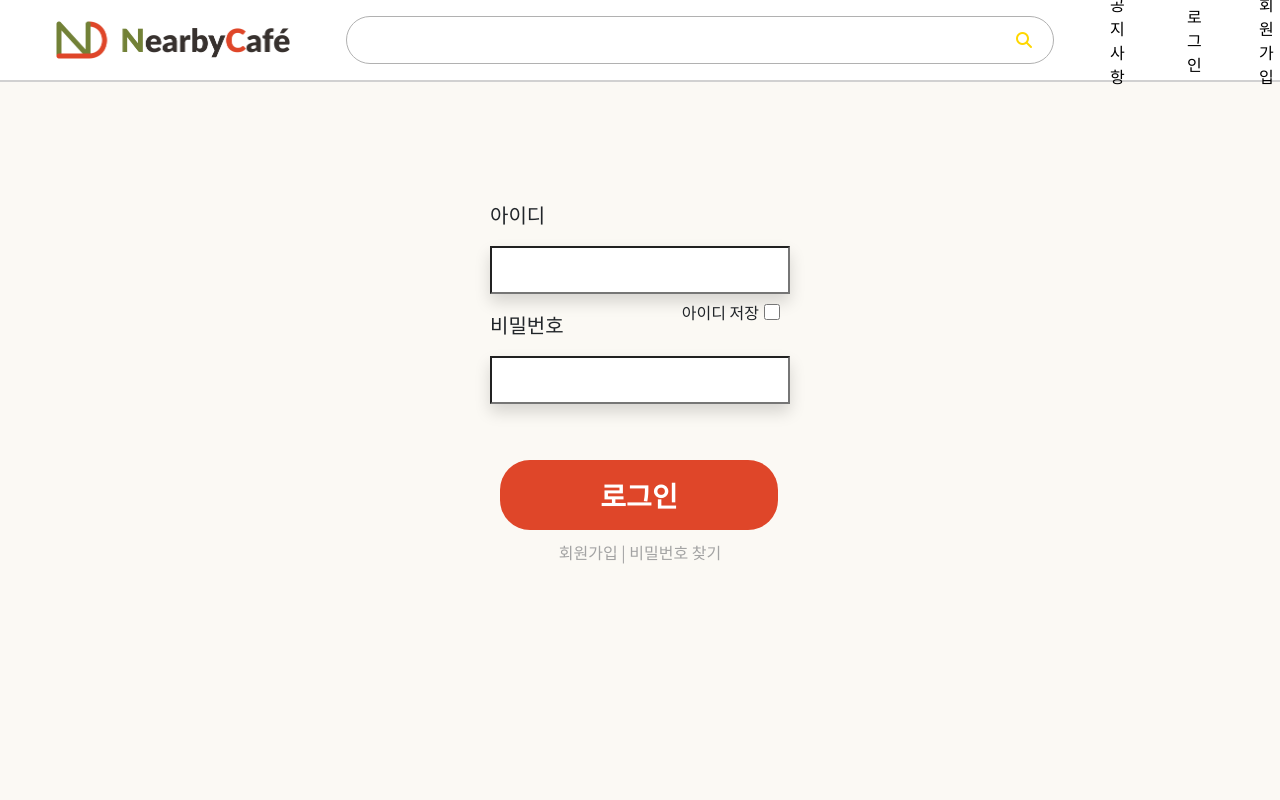
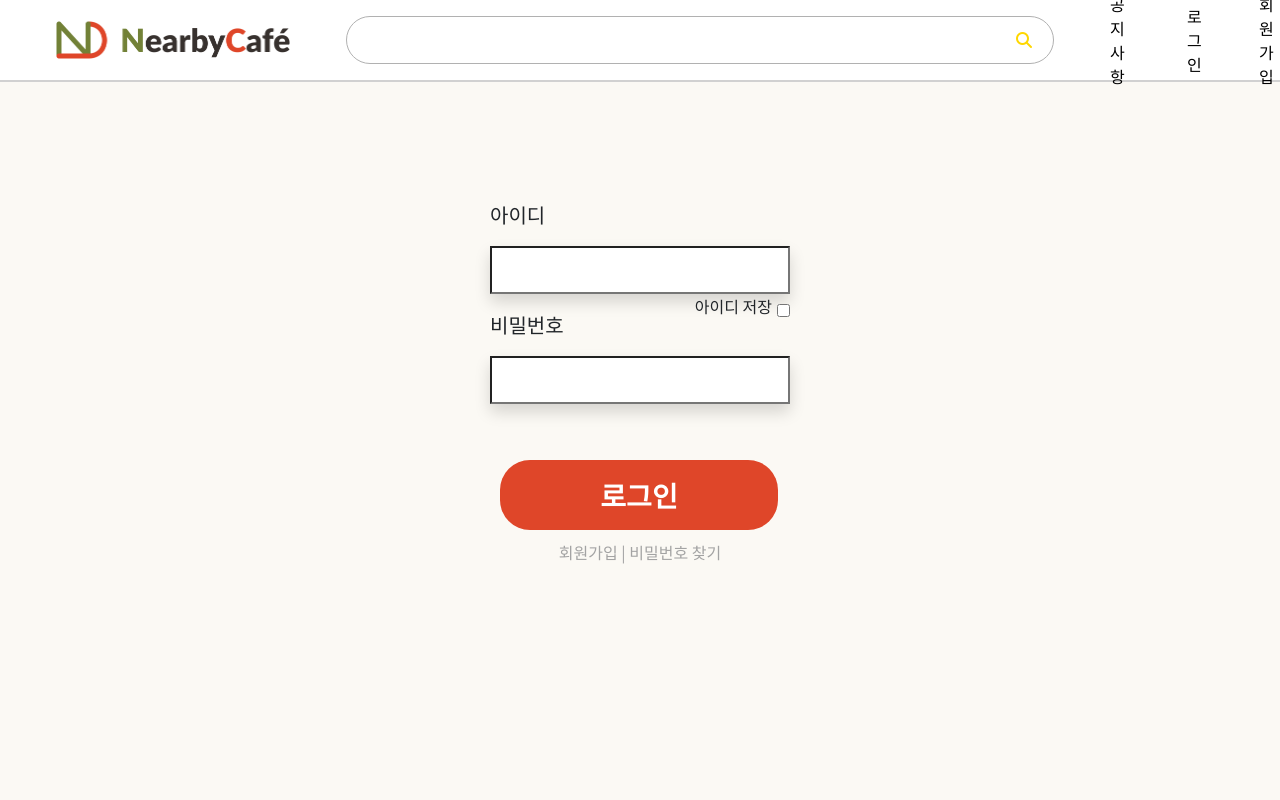
Before and after one commit to se0jinYoon/NearByCafe, a Django app: page /login/ in a window 1280 px wide. Run offline with Django 4.2, Linux system fonts and the light colour scheme; some libraries are stand-ins or nearby versions.

Commit message:
[fix] login checkbox class명 수정

```diff
--- a/static/css/login.css
+++ b/static/css/login.css
@@ -51,11 +51,11 @@
     justify-content: end;
 }
 
-.login_id_box .checkbox {
+.login_id_box .login_checkbox {
     accent-color: #DF4629;
 }
 
-.checkbox {
+.login_checkbox {
     margin-top: 10px;
     margin-left: 5px;
 }
--- a/static/css/mainpage.css
+++ b/static/css/mainpage.css
@@ -244,10 +244,11 @@ h3 {
     display: block;
 }
 footer {
-    width: 1440px;
+    width: 100%;
     height: 180px;
     padding-left: 160px;
     padding-right: 160px;
+    margin: 50px 0 50px 0;
 }
 .footer {
     color: #858585;
--- a/static/css/nav.css
+++ b/static/css/nav.css
@@ -82,7 +82,7 @@ nav {
     margin-left: 3.5rem;
 }
 
-.nav_notice {
+.nav_notice_s {
     width: 59px;
 }
 .nav_login {
--- a/templates/login.html
+++ b/templates/login.html
@@ -11,7 +11,7 @@
                 <br />
                 <span class="d-flex align-items-center">
                     아이디 저장
-                    <input class="checkbox" type="checkbox" name="isidstorage" {% if isidstorage %}checked{% endif %} />
+                    <input class="login_checkbox" type="checkbox" name="isidstorage" {% if isidstorage %}checked{% endif %} />
                 </span>
             </div>
             <div class="login_pw_box">
--- a/templates/nav.html
+++ b/templates/nav.html
@@ -38,7 +38,7 @@
                 <i class="fa-solid fa-magnifying-glass search_img"></i>
             </div>
             <!--링크 추가 필요-->
-            <a href="" class="menu nav_notice">공지사항</a>
+            <a href="" class="menu nav_notice"> <span class="nav_notice_s">공지사항</span></a>
             <a href="/profile" class="menu nav_login">프로필정보</a>
             <form action="/logout/" method="POST">
                 {% csrf_token %}
@@ -54,7 +54,7 @@
                 <i class="fa-solid fa-magnifying-glass search_img"></i>
             </div>
             <!-- 링크 추가 필요 -->
-            <a href="" class="menu nav_notice">공지사항</a>
+            <a href="" class="menu nav_notice"> <span class="nav_notice_s">공지사항</span></a>
             <a href="/login" class="menu nav_login">로그인</a>
             <a href="/signup" class="menu nav_signup">회원가입</a>
         </nav>
```
